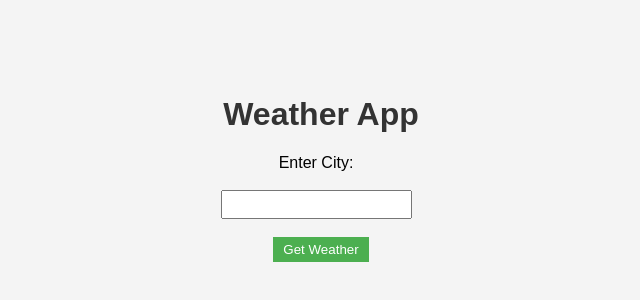
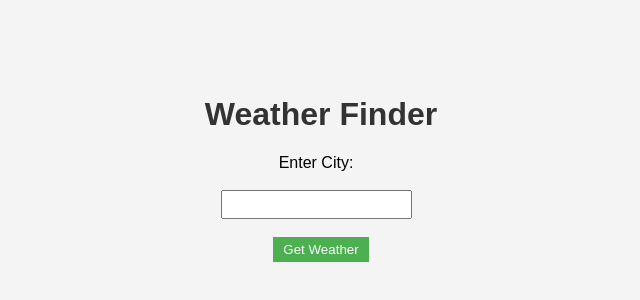
Before and after one commit to amritheshsiva/Weather-Finder, a plain HTML site: page index.html in a window 1280 px wide. Shown: the part 222-522 px from the top of the page, without its empty margins (319-959 px from the left). Drawn offline with Linux system fonts and the light colour scheme.

Commit message:
Update index.html

```diff
--- a/index.html
+++ b/index.html
@@ -10,7 +10,7 @@
 </head>
 <body>
 
-    <h1>Weather App</h1>
+    <h1>Weather Finder</h1>
 
     <label for="city">Enter City:</label>
     <br>
```
